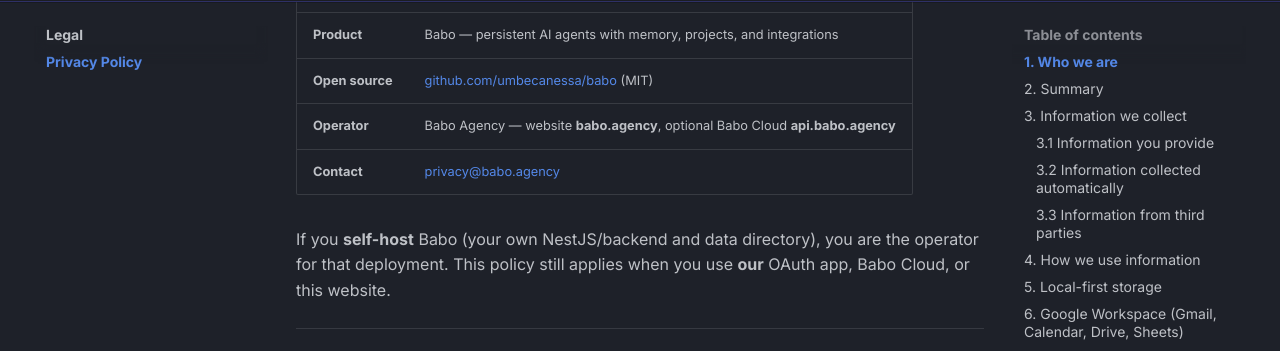
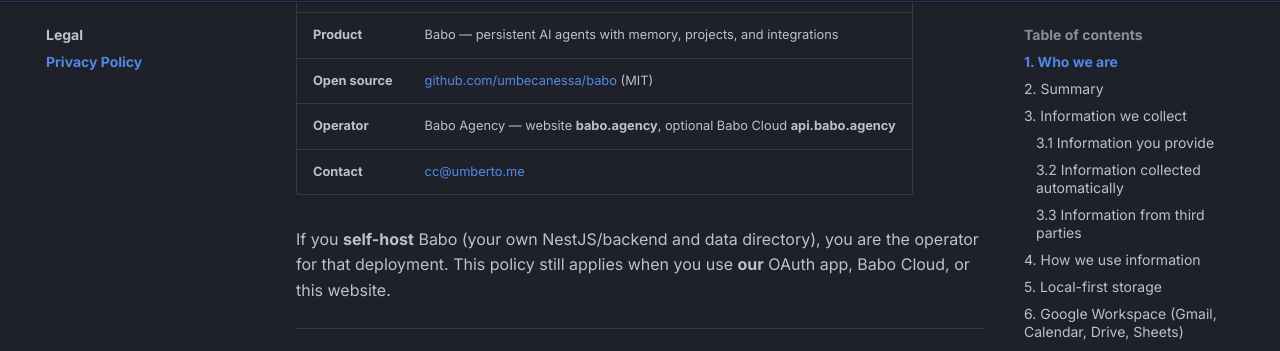
Before and after one commit to umbecanessa/babo, an MkDocs documentation site: the page built from docs/legal/privacy-policy.md, in a window 1280 px wide and 900 px high, scrolled down 663 px. Shown: the part 96-447 px from the top of the window. Built offline with MkDocs 1.6.1 and Material for MkDocs 9.7.7, drawn with Linux system fonts in a browser that asks for light colours; comment, search, counter and statistics services are not loaded; some of the changed text lies outside the part shown.

Commit message:
Use cc@umberto.me as privacy policy contact email.
Co-authored-by: Cursor <cursoragent@cursor.com>

```diff
--- a/docs/legal/privacy-policy.md
+++ b/docs/legal/privacy-policy.md
@@ -21,7 +21,7 @@ Babo is **local-first**: agent memory, workspace files, and most runtime state s
 | **Product** | Babo — persistent AI agents with memory, projects, and integrations |
 | **Open source** | [github.com/umbecanessa/babo](https://github.com/umbecanessa/babo) (MIT) |
 | **Operator** | Babo Agency — website **babo.agency**, optional Babo Cloud **api.babo.agency** |
-| **Contact** | [privacy@babo.agency](mailto:privacy@babo.agency) |
+| **Contact** | [cc@umberto.me](mailto:cc@umberto.me) |
 
 If you **self-host** Babo (your own NestJS/backend and data directory), you are the operator for that deployment. This policy still applies when you use **our** OAuth app, Babo Cloud, or this website.
 
@@ -196,7 +196,7 @@ No system is perfectly secure. Keep your OS, Babo install, and API keys updated.
 
 Depending on your location, you may have rights to **access**, **correct**, **delete**, or **export** personal data, and to **object** or **restrict** certain processing.
 
-- **Babo Cloud account:** contact [privacy@babo.agency](mailto:privacy@babo.agency).
+- **Babo Cloud account:** contact [cc@umberto.me](mailto:cc@umberto.me).
 - **Local data:** delete under your data directory or via in-app agent removal.
 - **Google:** revoke as in §6.4.
 - **Marketing:** we do not send promotional email by default from this policy’s scope.
@@ -236,7 +236,7 @@ We may update this policy. We will post the new version at this URL with an upda
 ## 16. Contact
 
 **Babo Agency**
-Email: [privacy@babo.agency](mailto:privacy@babo.agency)
+Email: [cc@umberto.me](mailto:cc@umberto.me)
 Website: [https://babo.agency](https://babo.agency)
 
 For open-source security issues, see the repository’s security policy on GitHub.
```
Also changed, not shown: docs/legal/index.md (+1 -1 lines).
